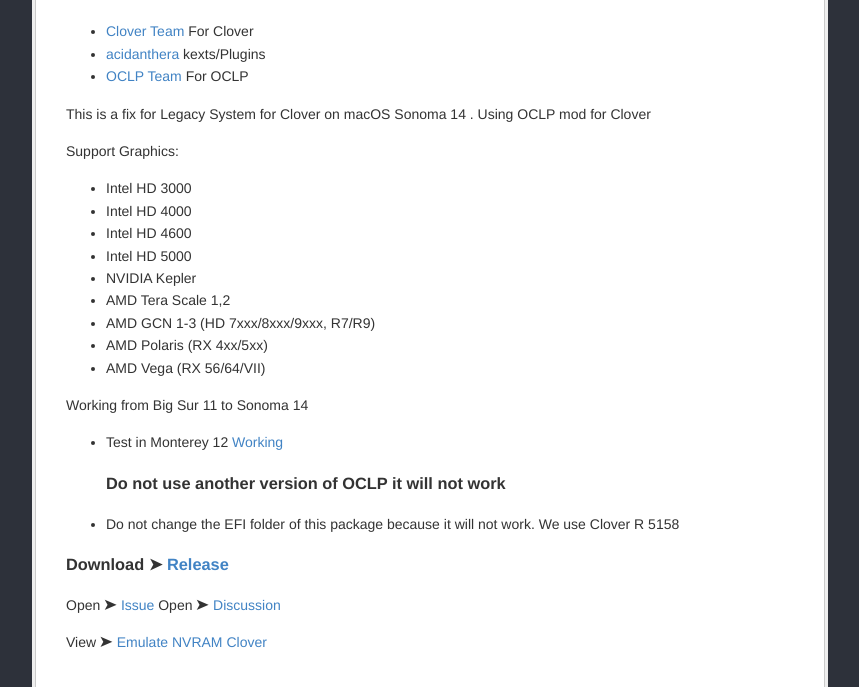
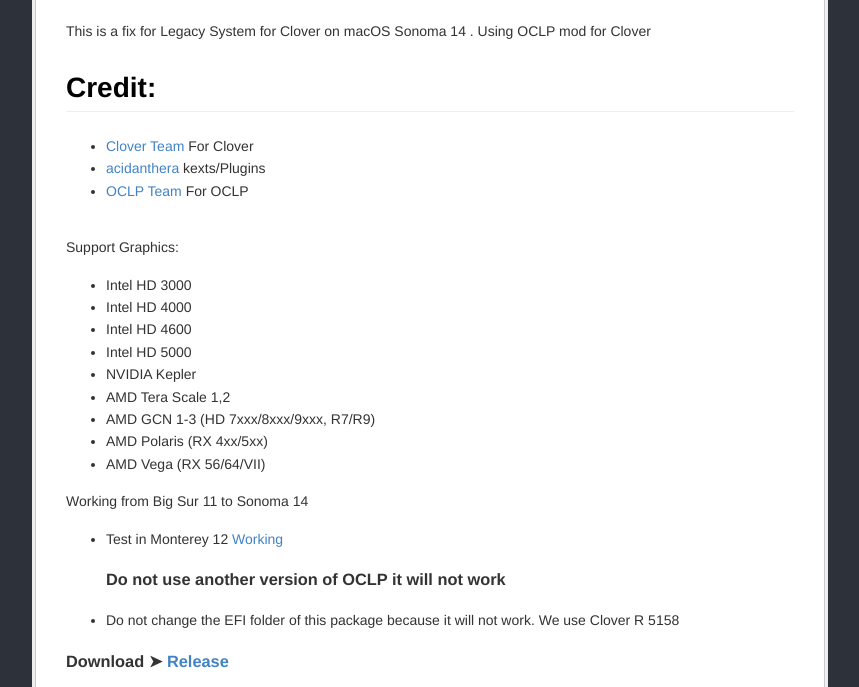
Before and after one commit to chris1111/Clover-OCLP-Duet-Legacy, a plain HTML site: page index.html in a window 1280 px wide. Shown: the part 104-791 px from the top of the page, without its empty margins (210-1069 px from the left). Drawn offline with Linux system fonts and the light colour scheme.

Commit message:
Update index.html

```diff
--- a/index.html
+++ b/index.html
@@ -326,13 +326,15 @@ pre code, pre tt {
   <body>
     <div class="container">
       <div class="body-content"><h1 id="clover-oclp-duet-legacy">Clover-OCLP-Duet-Legacy</h1>
+<p>This is a fix for Legacy System for Clover on macOS Sonoma 14
+. Using OCLP mod for Clover</p>
+<h2 id="credit-">Credit:</h2>
 <ul>
 <li><a href="https://github.com/CloverHackyColor/CloverBootloader">Clover Team</a> For Clover</li>
 <li><a href="https://github.com/acidanthera">acidanthera</a> kexts/Plugins</li>
 <li><a href="https://github.com/dortania/OpenCore-Legacy-Patcher/">OCLP Team</a> For OCLP</li>
 </ul>
-<p>This is a fix for Legacy System for Clover on macOS Sonoma 14
-. Using OCLP mod for Clover</p>
+<hr>
 <p>Support Graphics:</p>
 <ul>
 <li>Intel HD 3000</li>
```
